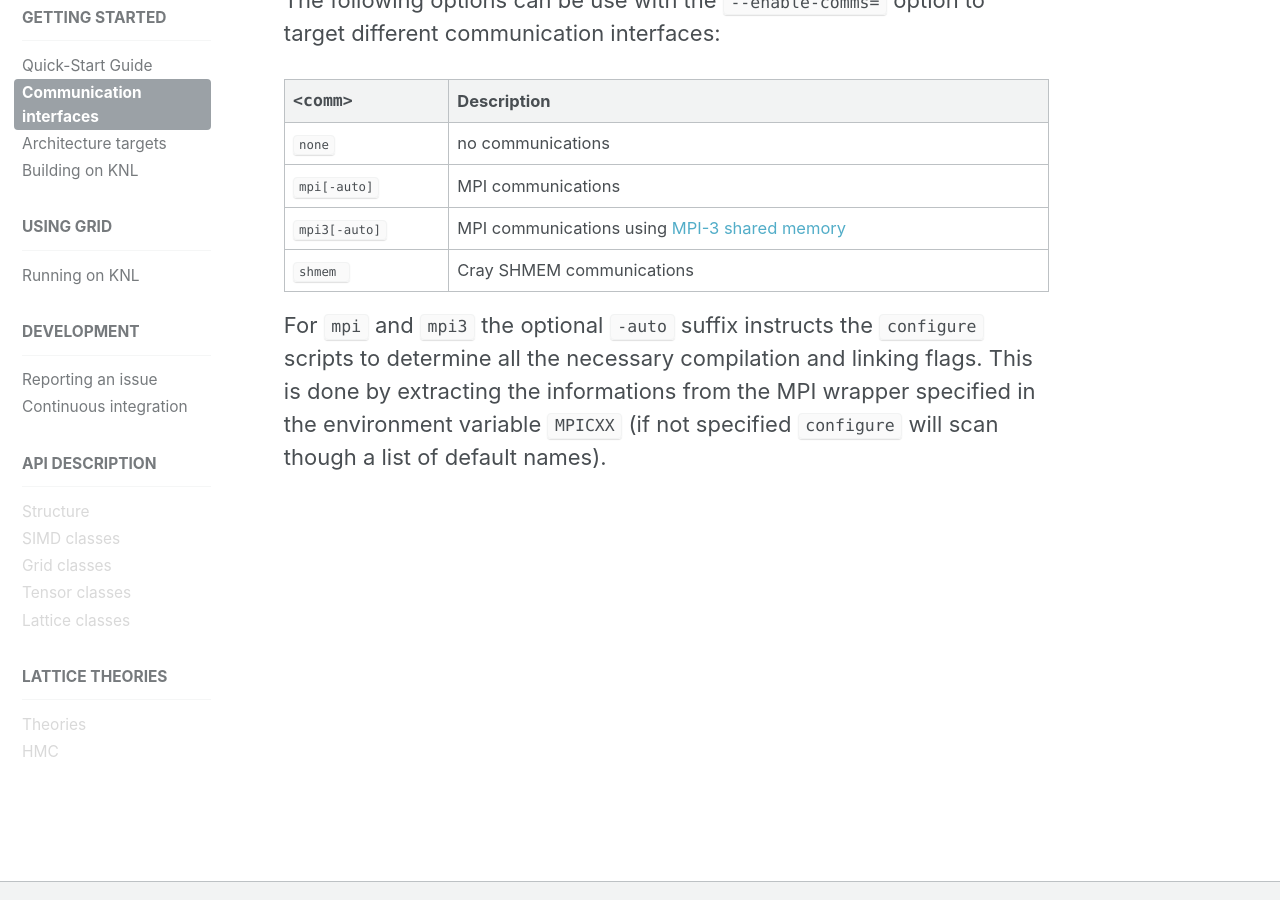
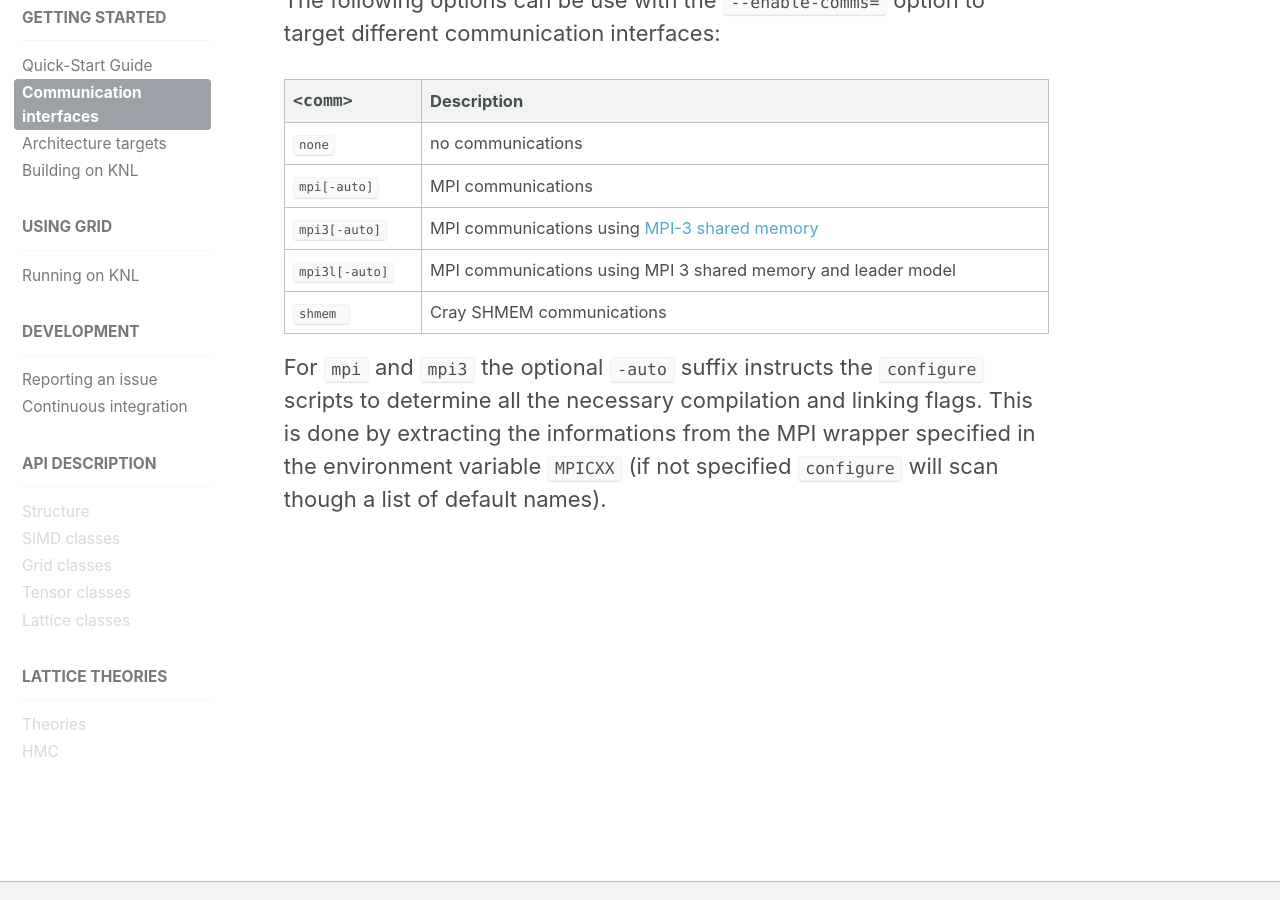
Before and after one commit to paboyle/Grid, a Jekyll site: the page built from _pages/docs/comm_interfaces.md, in a window 1280 px wide and 900 px high, scrolled down 454 px. Built offline with Jekyll 4.4.1, drawn with Linux system fonts in a browser that asks for light colours.

Commit message:
Adding one flag in comms

```diff
--- a/_pages/docs/comm_interfaces.md
+++ b/_pages/docs/comm_interfaces.md
@@ -18,6 +18,7 @@ The following options can be use with the `--enable-comms=` option to target dif
 | `none`        | no communications                            |
 | `mpi[-auto]`  | MPI communications                           |
 | `mpi3[-auto]` | MPI communications using [MPI-3 shared memory](https://software.intel.com/sites/default/files/managed/eb/54/An_Introduction_to_MPI-3.pdf) |
+| `mpi3l[-auto]` | MPI communications using MPI 3 shared memory and leader model |
 | `shmem `      | Cray SHMEM communications                    |
 
 For `mpi` and `mpi3` the optional `-auto` suffix instructs the `configure` scripts to determine all the necessary compilation and linking flags. This is done by extracting the informations from the MPI wrapper specified in the environment variable `MPICXX` (if not specified `configure` will scan though a list of default names).
```
